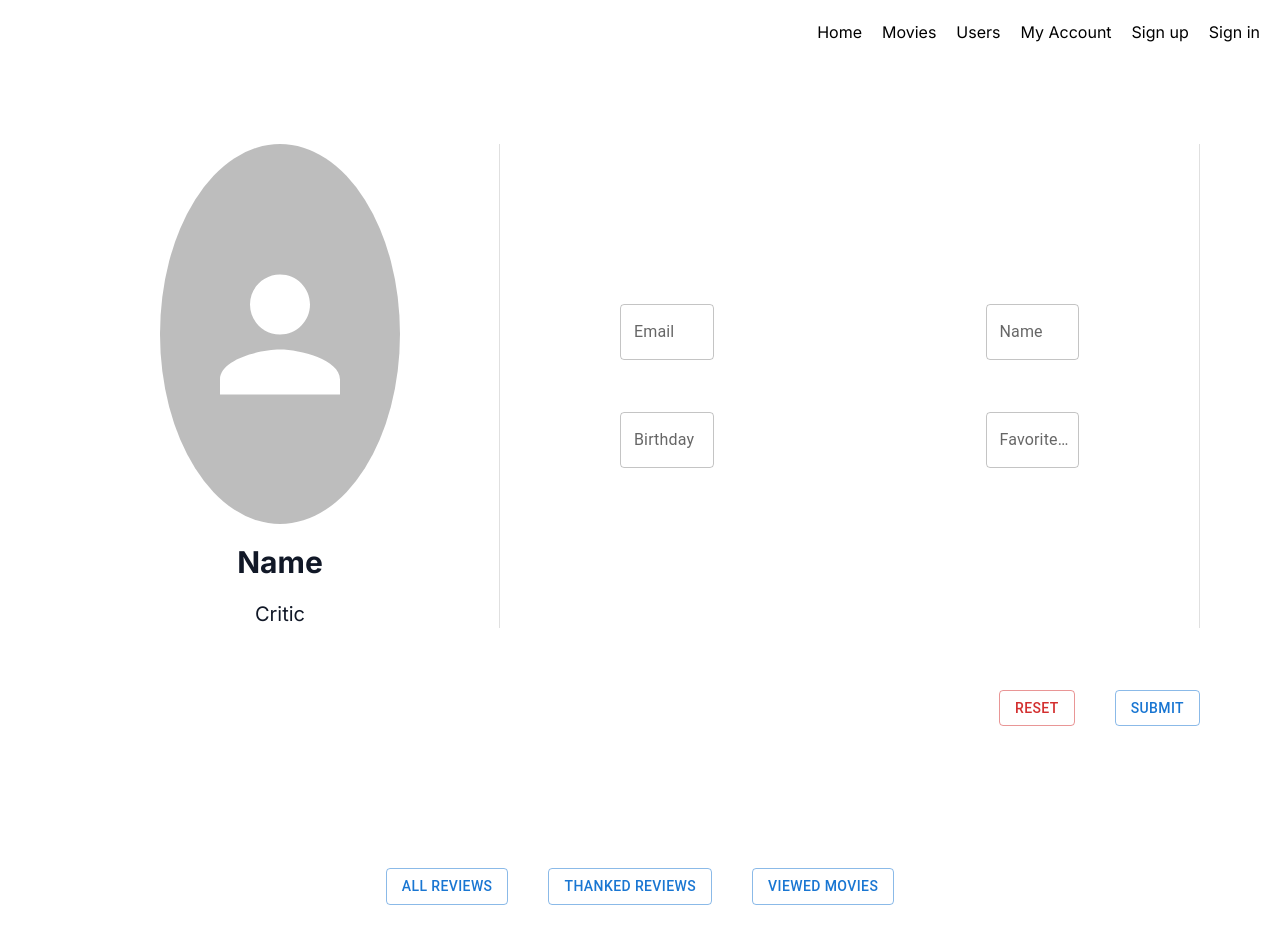
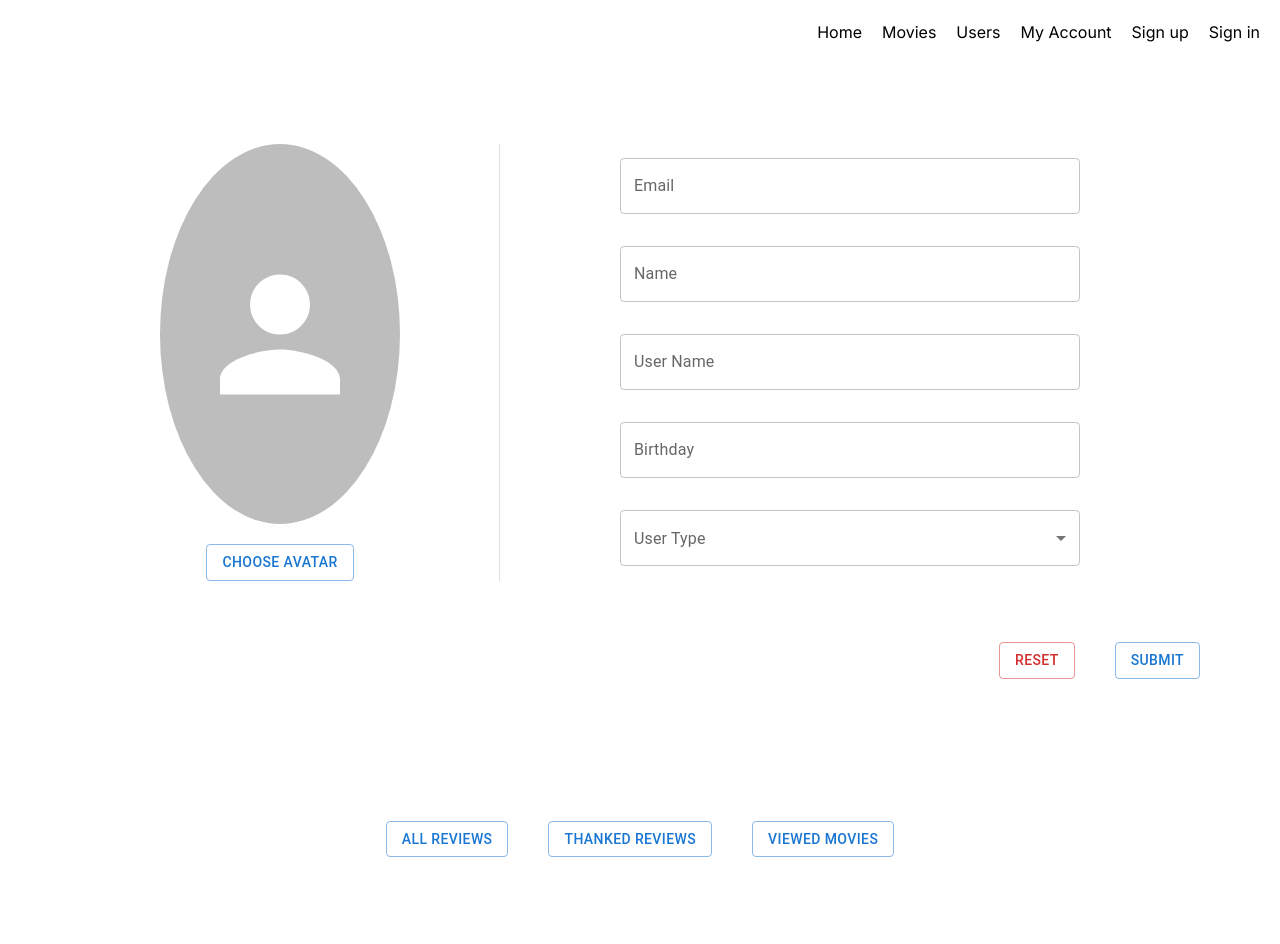
Before and after one commit to phihungha/movie-review-website, a Next.js app: page /personal in a window 1280 px wide. Shown: the top 944 px of the page. Built offline with nearby package versions, Linux system fonts and the light colour scheme.

Commit message:
improve user detail, personal

```diff
--- a/app/movies/page.tsx
+++ b/app/movies/page.tsx
@@ -2,15 +2,11 @@
 import MovieCard, { MovieData } from "@/components/MovieCard";
 import * as React from "react";
 import Button from "@mui/material/Button";
-import Menu from "@mui/material/Menu";
 import MenuItem from "@mui/material/MenuItem";
-import PopupState, { bindTrigger, bindMenu } from "material-ui-popup-state";
-import FilterAlt from "@mui/icons-material/FilterAlt";
 import Box from "@mui/material/Box";
 import { InputLabel, FormControl, Select, Divider } from "@mui/material";
 import { SelectChangeEvent } from "@mui/material";
 import TextField from "@mui/material/TextField";
-import Search from "@mui/icons-material/Search";
 import useSWR from "swr";
 
 // export const metadata = {
--- a/app/personal/page.tsx
+++ b/app/personal/page.tsx
@@ -1,8 +1,11 @@
 "use client";
+import * as React from "react";
 import Avatar from "@mui/material/Avatar";
-import Divider from "@mui/material/Divider";
 import TextField from "@mui/material/TextField";
 import Button from "@mui/material/Button";
+import { InputLabel, FormControl, Select, Divider } from "@mui/material";
+import { SelectChangeEvent } from "@mui/material";
+import MenuItem from "@mui/material/MenuItem";
 import Link from "next/link";
 
 //export const metadata = {
@@ -10,6 +13,12 @@ import Link from "next/link";
 //};
 
 export default function Personal() {
+  const [userType, setUserType] = React.useState("");
+
+  const handleChange = (event: SelectChangeEvent) => {
+    setUserType(event.target.value);
+  };
+
   return (
     <div className="items-center justify-center py-20">
       <div className="flex place-items-center flex-row px-20 w-full">
@@ -20,43 +29,64 @@ export default function Personal() {
             alt="Trung"
             sx={{ width: 240, height: 380 }}
           />
-          <h2 className="text-3xl not-italic font-bold text-gray-900">Name</h2>
-          <h2 className="text-xl not-italic text-gray-900">Critic</h2>
+          <div className="self-center w-full">
+            <Button className="px-2" variant="outlined">
+              Choose Avatar
+            </Button>
+          </div>
         </div>
         <Divider orientation="vertical" className="w-5" flexItem />
-        <div className="flex flex-col items-end  w-9/12 px-20 gap-3">
-          <div className="flex flex-row text-center space-x-28 place-items-center gap-20">
-            <div className="px-10">
+        <div className="flex flex-col items-center  w-9/12 px-20 gap-3">
+          <div className="px-10 w-full">
             <TextField
               className="w-full p-0 not-italic font-bold text-base leading-6 text-gray-100"
               label="Email"
             />
           </div>
 
-            <div className="px-10 py-5">
+          <div className="px-10 py-5 w-full">
             <TextField
               className="w-full p-0 not-italic font-bold text-base leading-6 text-gray-100"
               label="Name"
             />
           </div>
+
+          <div className="px-10 w-full">
+            <TextField
+              className="w-full p-0 not-italic font-bold text-base leading-6 text-gray-100"
+              label="User Name"
+            />
           </div>
-          <div className="flex flex-row text-center space-x-28 place-items-center gap-20">
-            <div className="px-10">
+
+          <div className="px-10 py-5 w-full">
             <TextField
               className="w-full p-0 not-italic font-bold text-base leading-6 text-gray-100"
               label="Birthday"
             />
           </div>
 
-            <div className="px-10 py-5">
-              <TextField
-                className="w-full p-0 not-italic font-bold text-base leading-6 text-gray-100"
-                label="Favorite Genre"
-              />
+          <div className="px-10 w-full">
+            <FormControl className="w-full" sx={{ minWidth: 120 }} size="small">
+              <InputLabel sx={{ my: 1 }} id="demo-select-small-label">
+                User Type
+              </InputLabel>
+              <Select
+                className="h-14"
+                labelId="demo-select-small-label"
+                id="demo-select-small"
+                value={userType}
+                label="User Type"
+                onChange={handleChange}
+              >
+                <MenuItem value="">
+                  <em>None</em>
+                </MenuItem>
+                <MenuItem value={2}>Critic</MenuItem>
+                <MenuItem value={3}>Regular</MenuItem>
+              </Select>
+            </FormControl>
           </div>
         </div>
-        </div>
-        <Divider orientation="vertical" flexItem />
       </div>
       <div className="flex flex-row justify-end p-20 w-full gap-10 h-6">
         <div className="self-center">
--- a/app/users/[userId]/page.tsx
+++ b/app/users/[userId]/page.tsx
@@ -34,9 +34,8 @@ export default function UserDetails({ params }: UserDetailsProps) {
           <h2 className="text-xl not-italic text-gray-900">{data?.userType}</h2>
         </div>
         <Divider orientation="vertical" className="w-5" flexItem />
-        <div className="flex flex-col items-end  w-9/12 px-20 gap-3">
-          <div className="flex flex-row text-center space-x-28 place-items-center gap-20">
-            <div className="px-10">
+        <div className="flex flex-col items-center  w-9/12 px-20 gap-3">
+          <div className="px-10 w-full">
             <TextField
               className="w-full p-0 not-italic font-bold text-base leading-6 text-gray-100"
               label="Email"
@@ -49,10 +48,10 @@ export default function UserDetails({ params }: UserDetailsProps) {
             />
           </div>
 
-            <div className="px-10 py-5">
+          <div className="px-10 py-5 w-full">
             <TextField
               className="w-full p-0 not-italic font-bold text-base leading-6 text-gray-100"
-                label="User Name"
+              label="Name"
               defaultValue={data?.name}
               variant="filled"
               InputProps={{
@@ -61,9 +60,8 @@ export default function UserDetails({ params }: UserDetailsProps) {
               InputLabelProps={{ shrink: true }}
             />
           </div>
-          </div>
-          <div className="flex flex-row text-center space-x-28 place-items-center gap-20">
-            <div className="px-10">
+
+          <div className="px-10 w-full">
             <TextField
               className="w-full p-0 not-italic font-bold text-base leading-6 text-gray-100"
               label="Birthday"
@@ -76,7 +74,7 @@ export default function UserDetails({ params }: UserDetailsProps) {
             />
           </div>
 
-            <div className="px-10 py-5">
+          <div className="px-10 py-5 w-full">
             <TextField
               className="w-full p-0 not-italic font-bold text-base leading-6 text-gray-100"
               label="Gender"
@@ -87,7 +85,6 @@ export default function UserDetails({ params }: UserDetailsProps) {
               }}
               InputLabelProps={{ shrink: true }}
             />
-            </div>
           </div>
         </div>
       </div>
```
Lines whose indentation alone changed are shown as unchanged.
